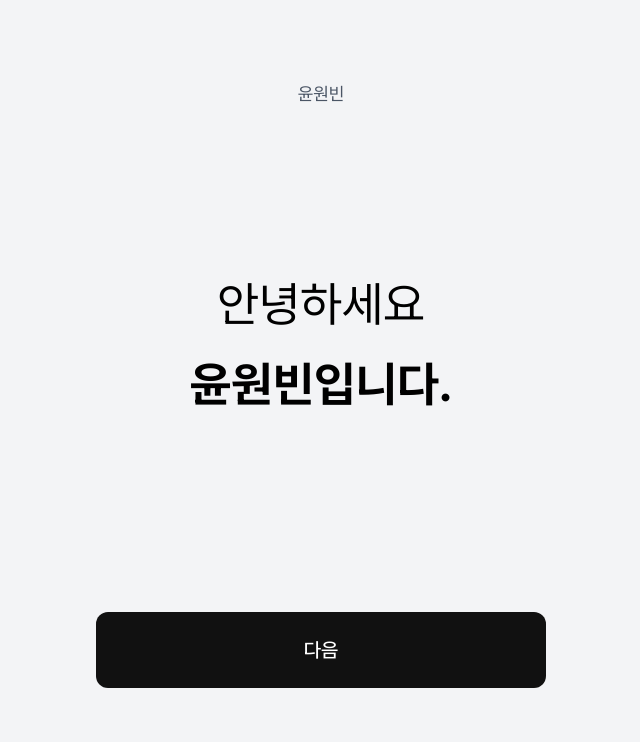
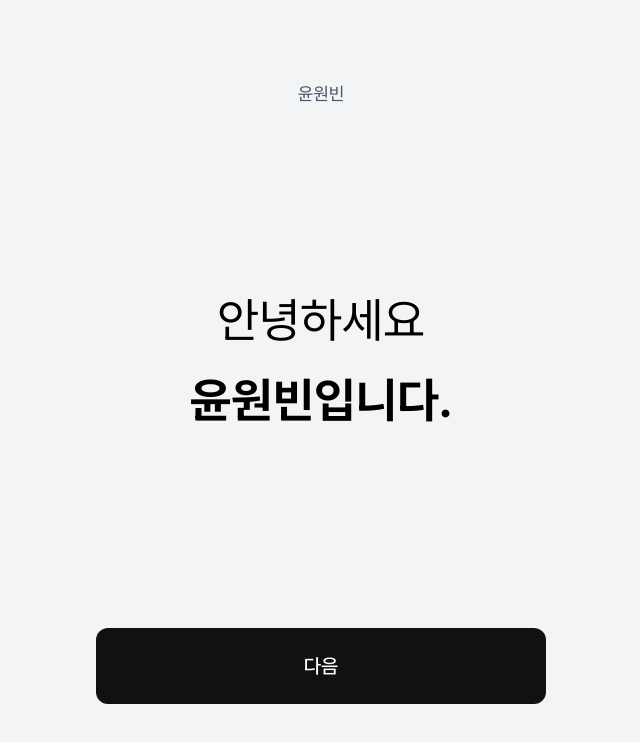
Before and after one commit to robinyoon-dev/turbo-assignment, a Next.js app in the folder my-turborepo/apps/web/: page / in a window 1280 px wide. Shown: the top 742 px of the page, without its empty margins (319-959 px from the left). Built offline with nearby package versions, Linux system fonts and the light colour scheme.

Commit message:
fix(web, ui): 버튼 패딩 및 높이가 바뀌는 문제 해결
Refs #3, #5

```diff
--- a/my-turborepo/apps/web/app/page.tsx
+++ b/my-turborepo/apps/web/app/page.tsx
@@ -27,7 +27,7 @@
         </div>
       </div>
 
-      <div className="flex justify-center items-center py-8 md:py-12 lg:py-16">
+      <div className="flex justify-center items-center py-8 md:py-12">
         <Button onClick={handleNext}>다음</Button>
       </div>
     </div>
--- a/my-turborepo/apps/web/app/photos/page.tsx
+++ b/my-turborepo/apps/web/app/photos/page.tsx
@@ -162,7 +162,7 @@
           </div>
 
           {/* Previous Button */}
-          <Button onClick={handlePrev} className="lg:max-w-[200px] lg:ml-auto">
+          <Button onClick={handlePrev}>
             이전
           </Button>
         </div>
```
